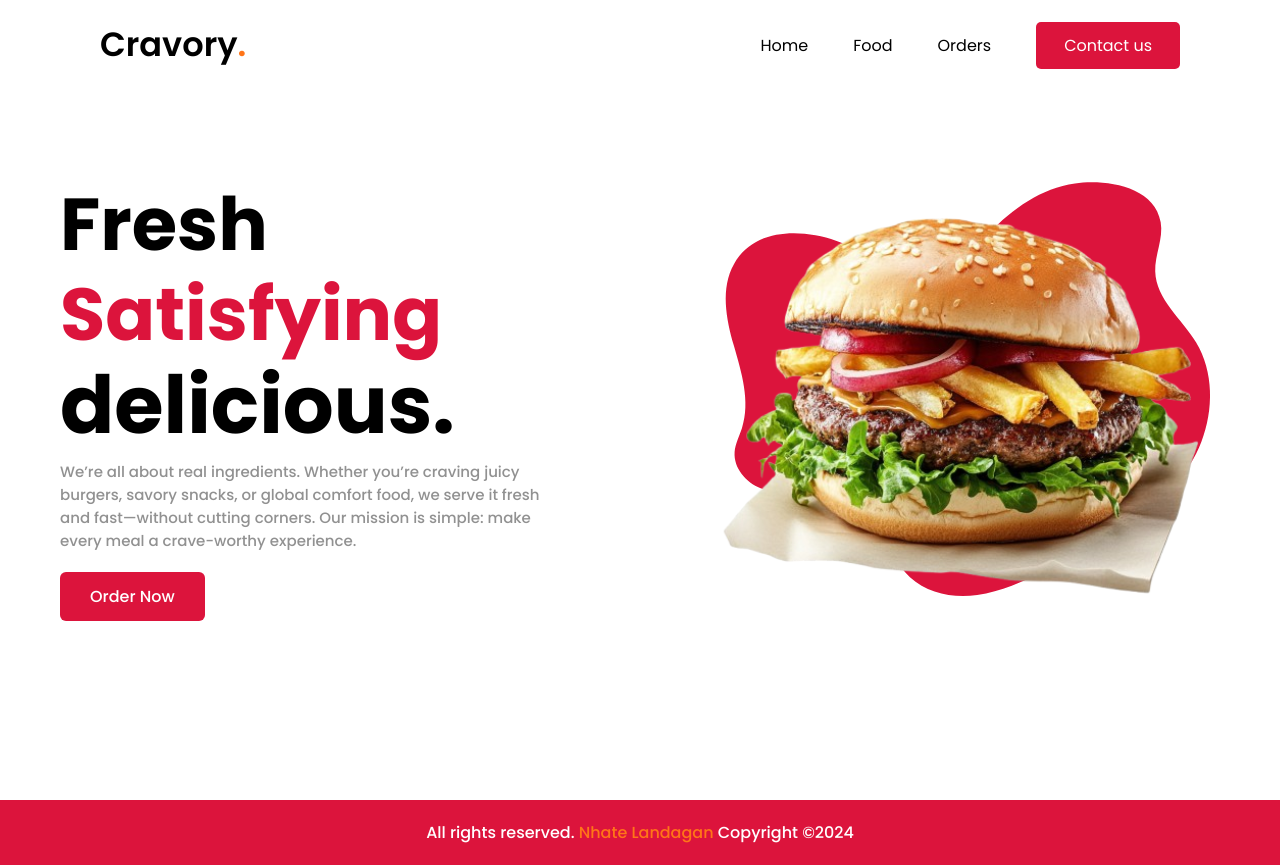
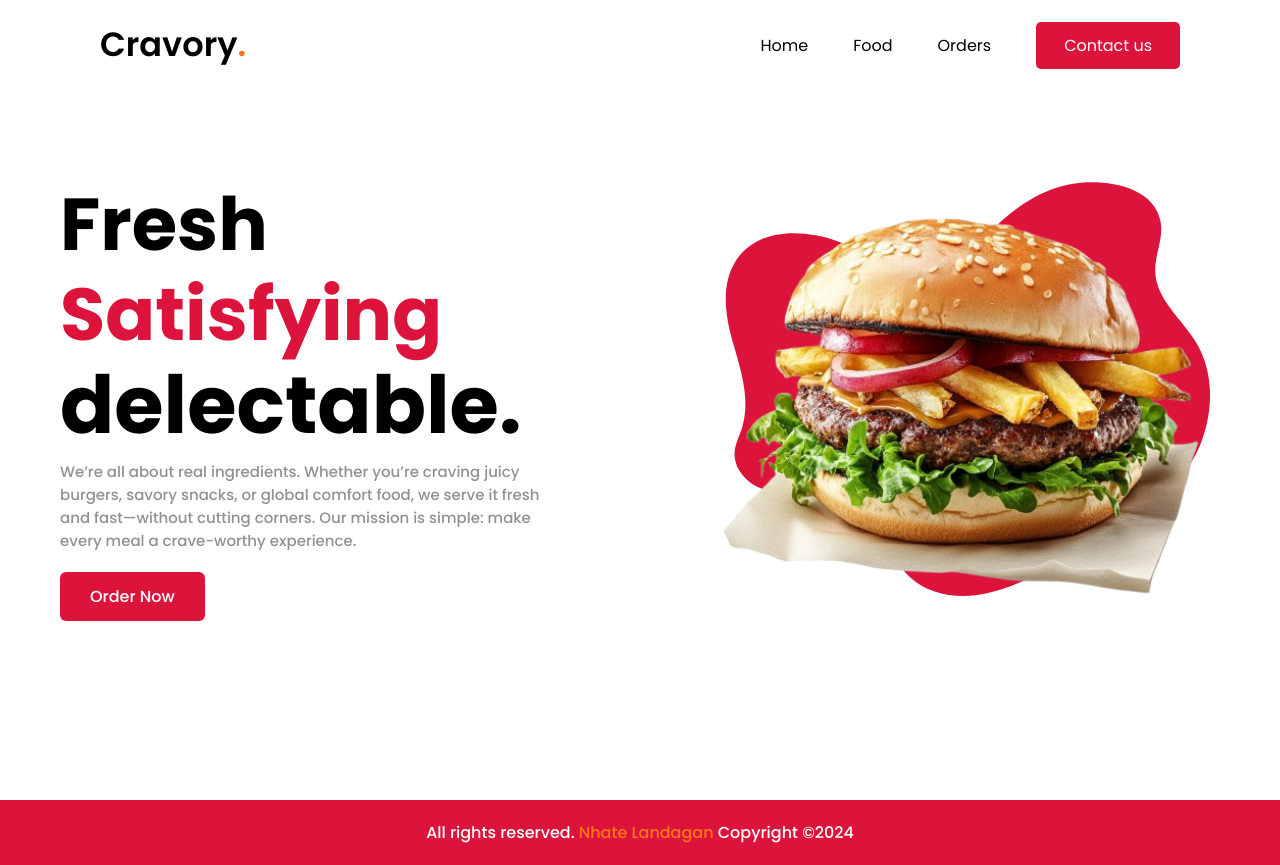
Before and after one commit to NhateAAronLandagan/css_foundation-final-project1, a plain HTML site: page index.html in a window 1280 px wide. Drawn offline with nearby package versions, Linux system fonts and the light colour scheme.

Commit message:
Update index.html

```diff
--- a/index.html
+++ b/index.html
@@ -29,7 +29,7 @@
 
         <h2 class="text-1">Fresh</h2>
         <h2 class="text-2">Satisfying</h2>
-        <h2 class="text-3">delicious.</h2>
+        <h2 class="text-3">delectable.</h2>
         <p>
           We’re all about real ingredients. Whether you’re craving juicy burgers, savory snacks, or global comfort food, we serve it fresh and fast—without cutting corners. Our mission is simple: make every meal a crave-worthy experience.
         </p>
```
